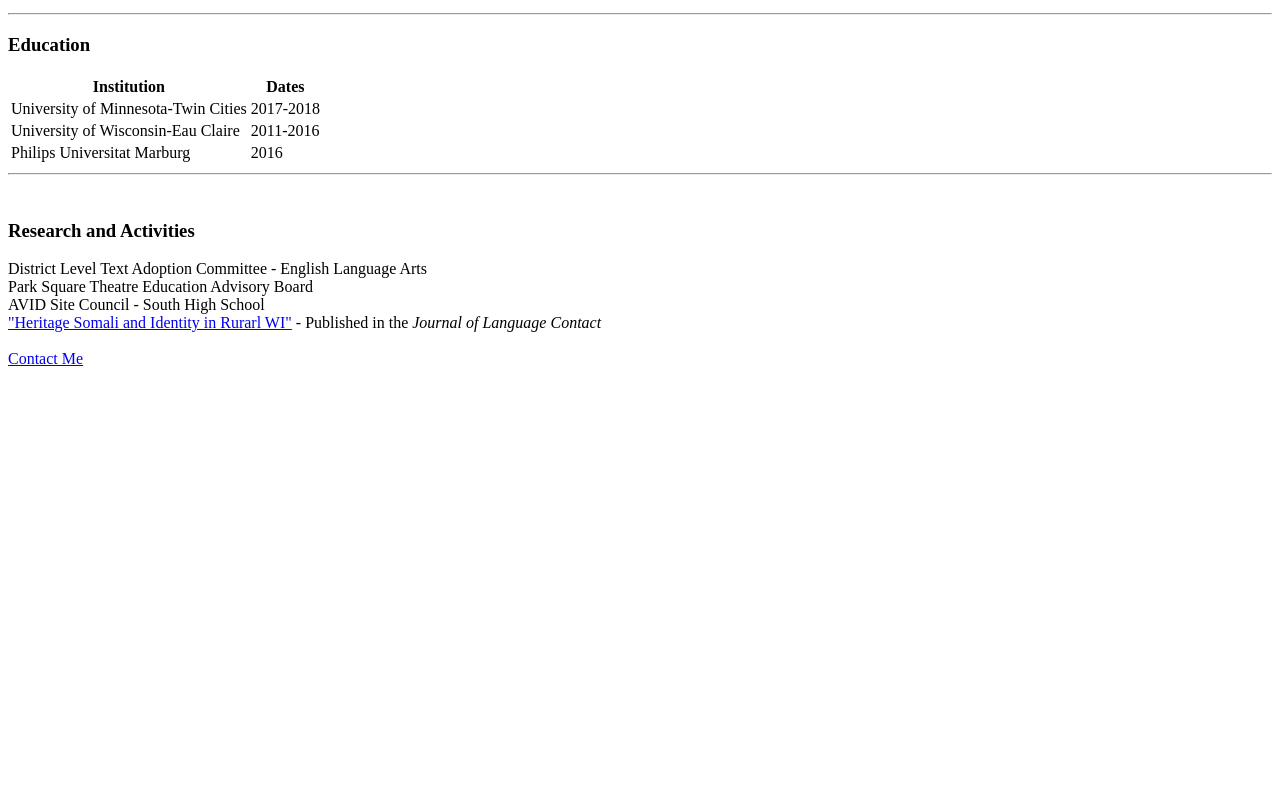
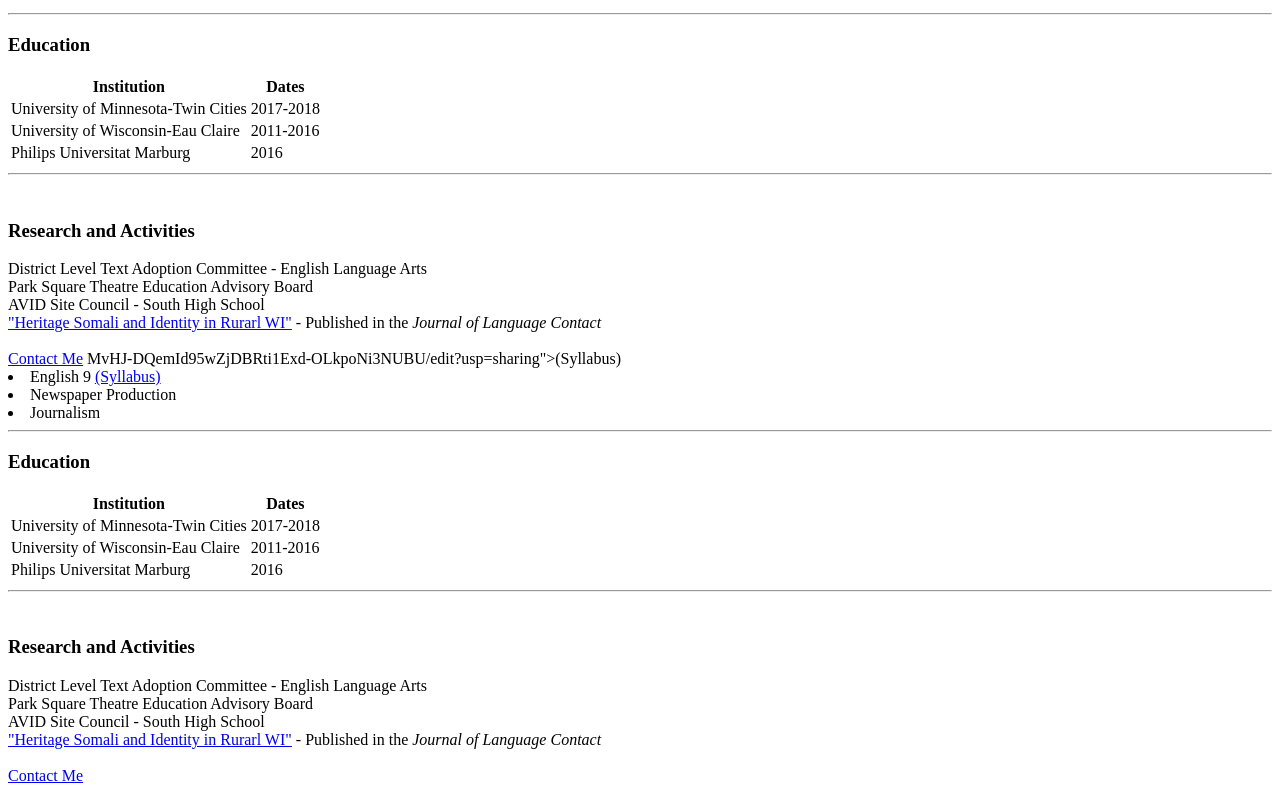
Before and after one commit to bubnel/cv, a plain HTML site: page index.html in a window 1280 px wide. Shown: the part 498-1291 px from the top of the page. Before the commit the page ends 874 px from the top, so only its background shows below. Drawn offline with Linux system fonts and the light colour scheme.

Commit message:
Update index.html

```diff
--- a/index.html
+++ b/index.html
@@ -10,7 +10,8 @@
                 <td><img src="https://i.imgur.com/a5hN5Ke.jpeg" alt="Ben Profile Picture"></td>
                 <td> <h1>Ben Carpenter</h1>
         <p> <em>English Language Arts Teacher</em></p>
-        <p> I am an English Language Arst Teacher at <a href="https://south.mpls.k12.mn.us/">South High School</a> in Minneapolis, MN.</p></td>
+        <p> I am an English Language Arts Teacher at <a href="https://south.mpls.k12.mn.us/">South High School</a> in Minneapolis, MN.</p>
+        <p><a href="https://docs.google.com/document/d/139dTexNjADCOEGZTzmqL2spJvDrvVD3iCmLZabCMurg/edit?usp=sharing">Full CV</a></p>
             </tr>
         </table>
         <hr>
@@ -58,4 +59,44 @@
         <a href="contact info.html">Contact Me</a>
 
     </body>
+</html> MvHJ-DQemId95wZjDBRti1Exd-OLkpoNi3NUBU/edit?usp=sharing">(Syllabus)</a> </li>
+            <li>English 9 <a href="https://docs.google.com/document/d/1CaOM-HVBMEqDkv5CoTwd3oirbuF1gBr_9pc2KZOighg/edit?usp=sharing">(Syllabus)</a></li>
+            <li>Newspaper Production</li>
+            <li>Journalism</li>
+        </ul>
+        <hr>
+         <h3><strong>Education</strong></h3>
+        <table>
+            <thead>
+                <tr>
+                    <th>Institution</th>
+                    <th>Dates</th>
+                </tr>
+            <tr>
+                <td>University of Minnesota-Twin Cities</td>
+                <td>2017-2018</td>
+            </tr>
+            <tr>
+                <td>University of Wisconsin-Eau Claire</td>
+                <td>2011-2016</td>
+            </tr>
+            <tr>
+                <td>Philips Universitat Marburg</td>
+                <td>2016</td>
+                </tr>
+        </table>
+        <hr>
+        <br>
+        <h3><strong>Research and Activities</strong></h3>
+        <table>
+            <thead>
+                <tr>District Level Text Adoption Committee - English Language Arts</tr><br>
+                <tr>Park Square Theatre Education Advisory Board</tr><br>
+                <tr>AVID Site Council - South High School</tr><br>
+                <tr> <a href="https://brill.com/view/journals/jlc/11/2/article-p348_348.xml?language=en">"Heritage Somali and Identity in Rurarl WI"</a> - Published in the <i> Journal of Language Contact</i></tr>
+            </thead>
+        </table>
+        <br>
+        <a href="contact info.html">Contact Me</a>
+    </body>
 </html>
```
